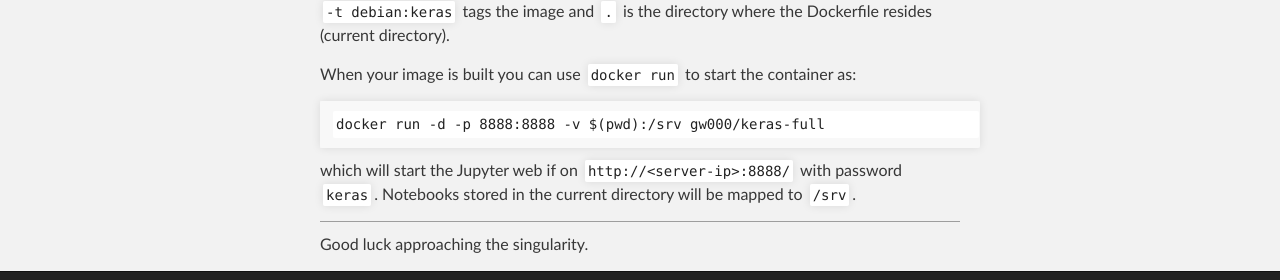
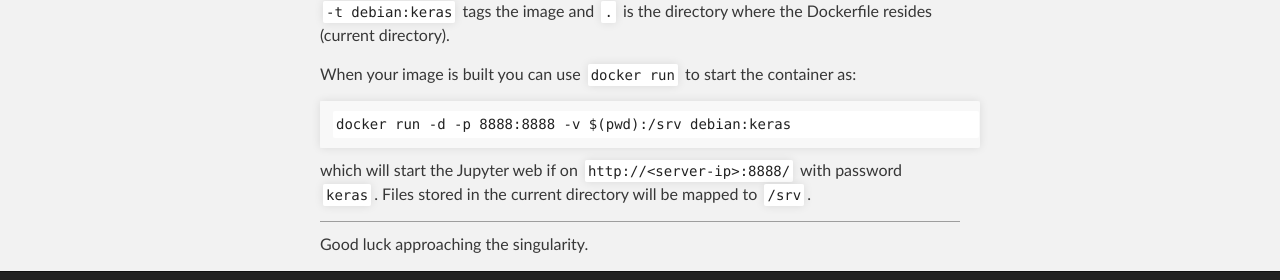
Before and after one commit to ErikThorsell/erikthorsell.github.io, a Jekyll site: the page built from _posts/2018-02-28-machine-learning-freenas.md, in a window 1280 px wide, cut to the strip 1157-1437 px from the top of the page. Built offline with Jekyll 4.4.1, drawn with Linux system fonts in a browser that asks for light colours; our own code applies the rules of GitHub Pages for plain Markdown files; grey boxes are pictures that could not be loaded.

Commit message:
Change typo for docker run

```diff
--- a/_posts/2018-02-28-machine-learning-freenas.md
+++ b/_posts/2018-02-28-machine-learning-freenas.md
@@ -53,11 +53,11 @@ resides (current directory).
 
 When your image is built you can use `docker run` to start the container as:
 
-    docker run -d -p 8888:8888 -v $(pwd):/srv gw000/keras-full
+    docker run -d -p 8888:8888 -v $(pwd):/srv debian:keras
 
 which will start the Jupyter web if on `http://<server-ip>:8888/` with password
 `keras`.
-Notebooks stored in the current directory will be mapped to `/srv`.
+Files stored in the current directory will be mapped to `/srv`.
 
 ---
 
```
